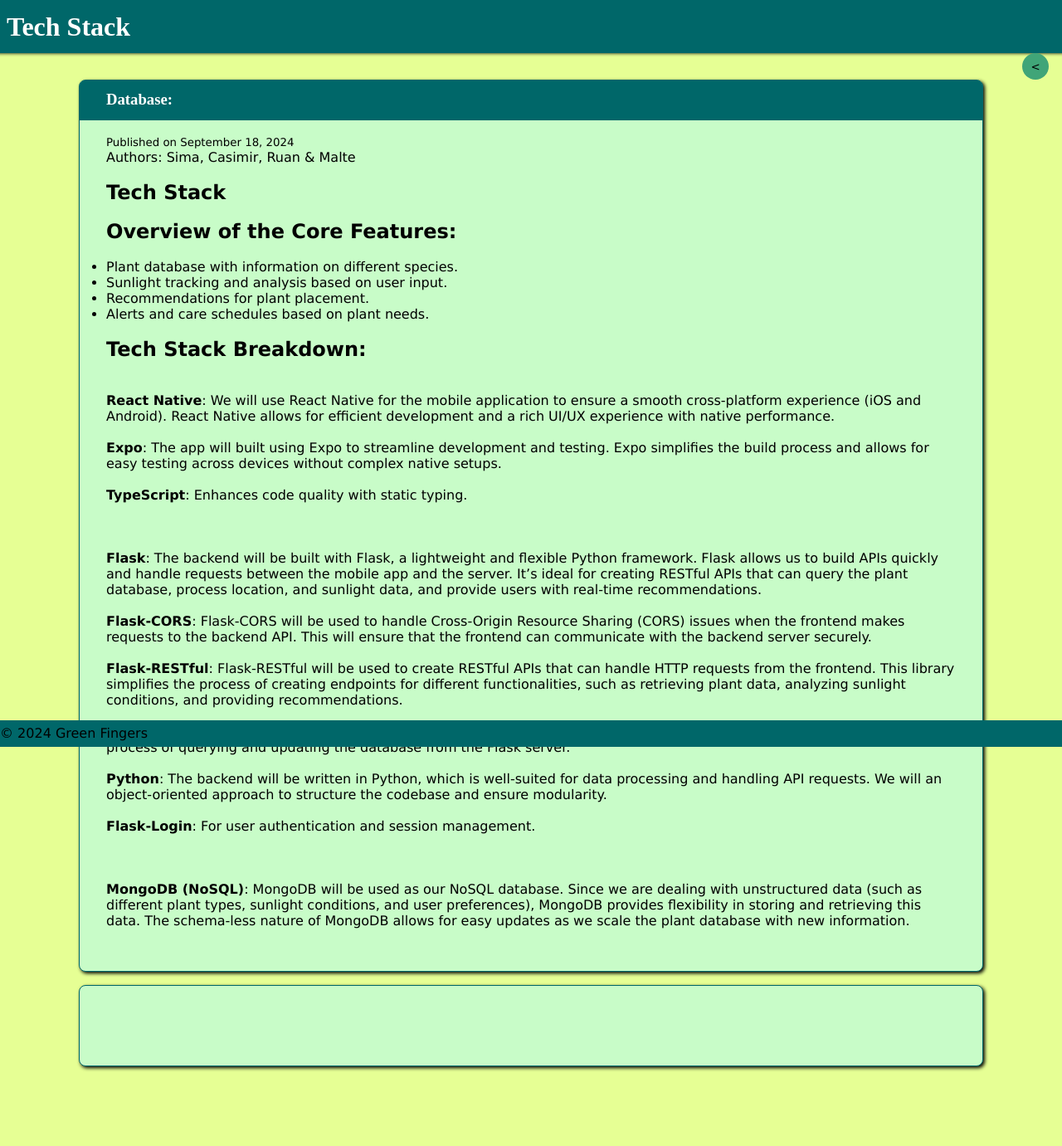
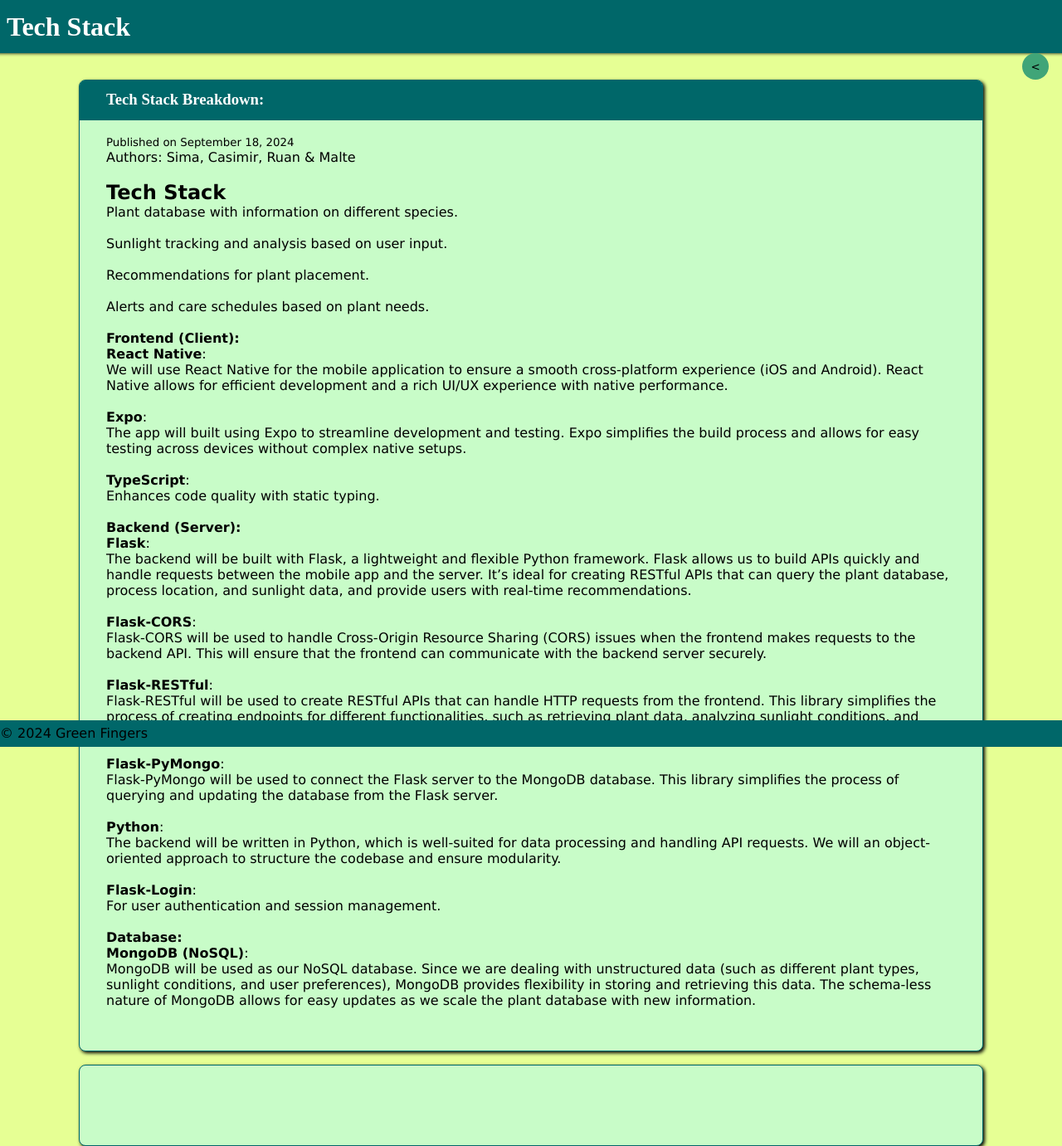
Before and after one commit to Green-Fingers-App/gardeningApp, a Jekyll site: the page built from docs/_posts/2024-09-18-tech-stack.md, in a window 1280 px wide. Shown: the whole page at 83% size. Built offline with Jekyll 4.4.1, drawn with Linux system fonts in a browser that asks for light colours; some web fonts are replaced; comment, search, counter and statistics services are not loaded.

Commit message:
Update Tech Stack post layout

```diff
--- a/docs/_posts/2024-09-18-tech-stack.md
+++ b/docs/_posts/2024-09-18-tech-stack.md
@@ -8,65 +8,49 @@
 
 ## Tech Stack
 
-<br/>
+### Overview of the Core Features:
 
-## Overview of the Core Features:
+Plant database with information on different species.<br/><br/>
+Sunlight tracking and analysis based on user input.<br/><br/>
+Recommendations for plant placement.<br/><br/>
+Alerts and care schedules based on plant needs.<br/><br/>
 
-<br/>
 
-- Plant database with information on different species.
-- Sunlight tracking and analysis based on user input.
-- Recommendations for plant placement.
-- Alerts and care schedules based on plant needs.
+### Tech Stack Breakdown:
 
-<br/>
+#### Frontend (Client):
 
-## Tech Stack Breakdown:
-
-<br/>
-
-### Frontend (Client):
-
-<br/>
-
-**React Native**:
+**React Native**:<br/>
 We will use React Native for the mobile application to ensure a smooth cross-platform experience (iOS and Android). React Native allows for efficient development and a rich UI/UX experience with native performance. <br/><br/>
 
-**Expo**:
+**Expo**:<br/>
 The app will built using Expo to streamline development and testing. Expo simplifies the build process and allows for easy testing across devices without complex native setups.<br/><br/>
 
-**TypeScript**:
+**TypeScript**:<br/>
 Enhances code quality with static typing. <br/><br/>
 
 
-<br/>
+#### Backend (Server):
 
-### Backend (Server):
-
-<br/>
-
-**Flask**:
+**Flask**:<br/>
 The backend will be built with Flask, a lightweight and flexible Python framework. Flask allows us to build APIs quickly and handle requests between the mobile app and the server. It’s ideal for creating RESTful APIs that can query the plant database, process location, and sunlight data, and provide users with real-time recommendations. <br/><br/>
 
-**Flask-CORS**:
+**Flask-CORS**:<br/>
 Flask-CORS will be used to handle Cross-Origin Resource Sharing (CORS) issues when the frontend makes requests to the backend API. This will ensure that the frontend can communicate with the backend server securely. <br/><br/>
 
-**Flask-RESTful**:
+**Flask-RESTful**:<br/>
 Flask-RESTful will be used to create RESTful APIs that can handle HTTP requests from the frontend. This library simplifies the process of creating endpoints for different functionalities, such as retrieving plant data, analyzing sunlight conditions, and providing recommendations. <br/><br/>
 
-**Flask-PyMongo**:
+**Flask-PyMongo**:<br/>
 Flask-PyMongo will be used to connect the Flask server to the MongoDB database. This library simplifies the process of querying and updating the database from the Flask server. <br/><br/>
 
-**Python**: The backend will be written in Python, which is well-suited for data processing and handling API requests. We will an object-oriented approach to structure the codebase and ensure modularity. <br/><br/>
+**Python**:<br/>
+The backend will be written in Python, which is well-suited for data processing and handling API requests. We will an object-oriented approach to structure the codebase and ensure modularity. <br/><br/>
 
-**Flask-Login**: For user authentication and session management. <br/><br/>
+**Flask-Login**:<br/>
+For user authentication and session management. <br/><br/>
 
+#### Database:
 
-<br/>
-
-### Database:
-
-<br/>
-
-**MongoDB (NoSQL)**:
+**MongoDB (NoSQL)**:<br/>
 MongoDB will be used as our NoSQL database. Since we are dealing with unstructured data (such as different plant types, sunlight conditions, and user preferences), MongoDB provides flexibility in storing and retrieving this data. The schema-less nature of MongoDB allows for easy updates as we scale the plant database with new information. <br/><br/>
```
